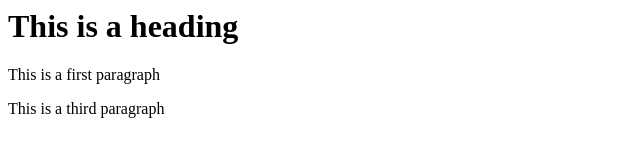
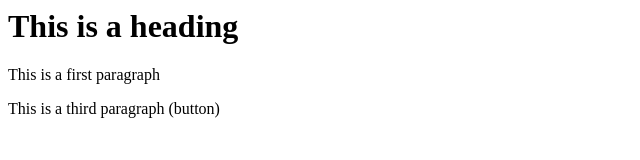
Before and after one commit to rupesh568/Test, a plain HTML site: page index.html in a window 1280 px wide. Shown: the full height of the page, 0-640 px from the left. Drawn offline with Linux system fonts and the light colour scheme.

```diff
--- a/index.html
+++ b/index.html
@@ -1,3 +1,3 @@
 <h1>This is a heading</h1>
 <p>This is a first paragraph</p>
-<p>This is a third paragraph</p>
+<p>This is a third paragraph (button)</p>
```
